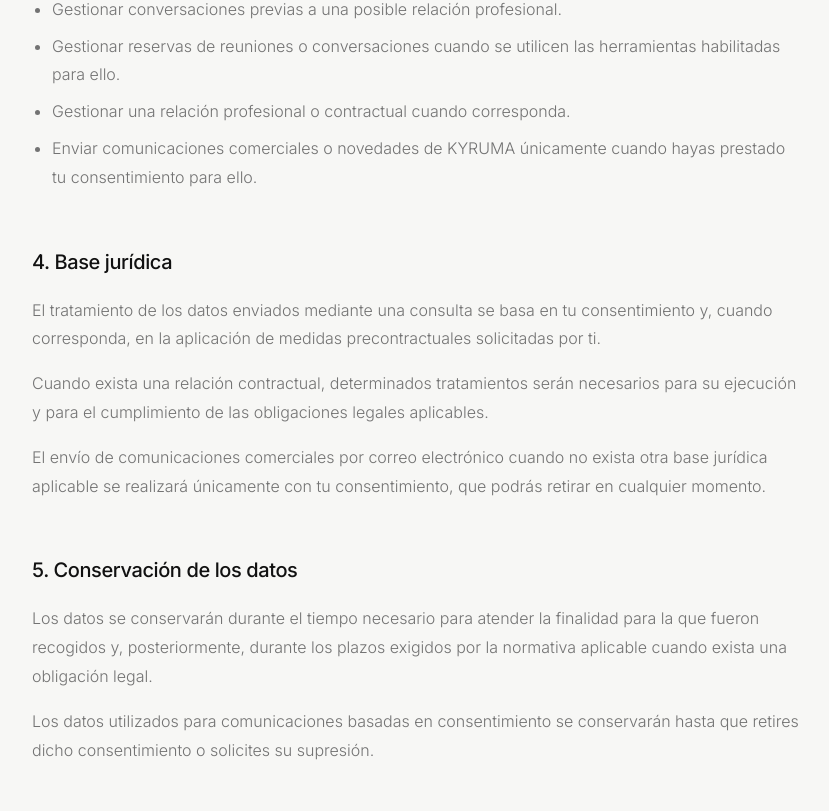
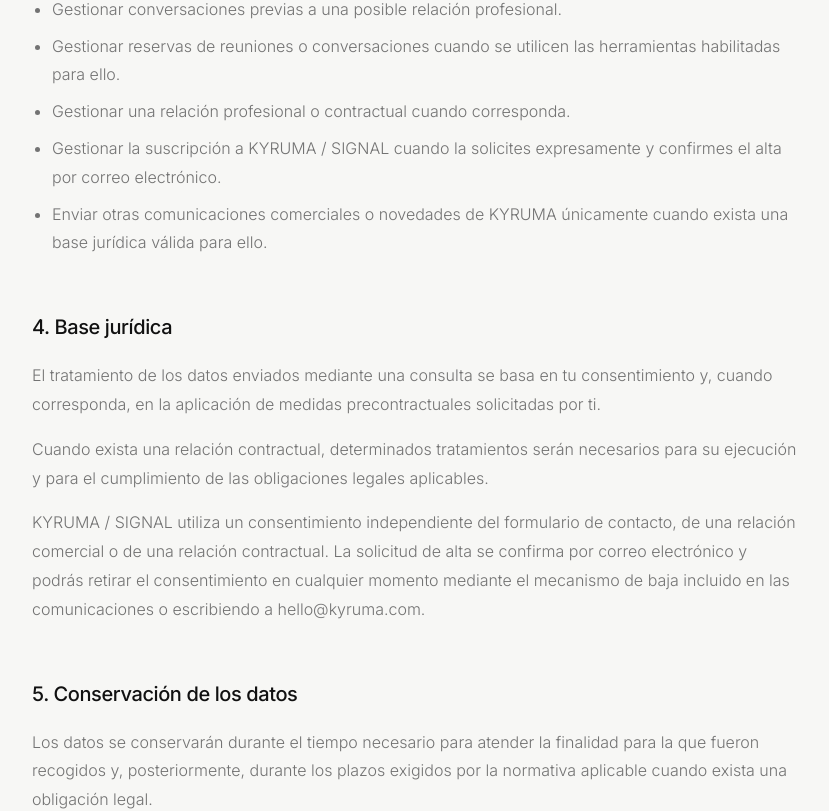
Before and after one commit to kyrumacreative-hub/kyruma-website, a Next.js app: page /privacy in a window 1280 px wide. Shown: the part 1058-1869 px from the top of the page, without its empty margins (224-1053 px from the left). Built offline with nearby package versions, Linux system fonts and the light colour scheme; no server answers.

Commit message:
legal: document independent SIGNAL consent and confirmation flow

```diff
--- a/src/app/privacy/page.tsx
+++ b/src/app/privacy/page.tsx
@@ -89,9 +89,14 @@
                     corresponda.
                   </li>
                   <li>
-                    Enviar comunicaciones comerciales o novedades de KYRUMA
-                    únicamente cuando hayas prestado tu consentimiento para
-                    ello.
+                    Gestionar la suscripción a KYRUMA / SIGNAL cuando la
+                    solicites expresamente y confirmes el alta por correo
+                    electrónico.
+                  </li>
+                  <li>
+                    Enviar otras comunicaciones comerciales o novedades de
+                    KYRUMA únicamente cuando exista una base jurídica válida
+                    para ello.
                   </li>
                 </ul>
               </PrivacySection>
@@ -108,10 +113,12 @@
                   cumplimiento de las obligaciones legales aplicables.
                 </p>
                 <p className="mt-4">
-                  El envío de comunicaciones comerciales por correo electrónico
-                  cuando no exista otra base jurídica aplicable se realizará
-                  únicamente con tu consentimiento, que podrás retirar en
-                  cualquier momento.
+                  KYRUMA / SIGNAL utiliza un consentimiento independiente del
+                  formulario de contacto, de una relación comercial o de una
+                  relación contractual. La solicitud de alta se confirma por
+                  correo electrónico y podrás retirar el consentimiento en
+                  cualquier momento mediante el mecanismo de baja incluido en
+                  las comunicaciones o escribiendo a hello@kyruma.com.
                 </p>
               </PrivacySection>
 
@@ -123,9 +130,11 @@
                   aplicable cuando exista una obligación legal.
                 </p>
                 <p className="mt-4">
-                  Los datos utilizados para comunicaciones basadas en
-                  consentimiento se conservarán hasta que retires dicho
-                  consentimiento o solicites su supresión.
+                  Los datos utilizados para KYRUMA / SIGNAL se conservarán
+                  mientras la suscripción permanezca activa y, tras la baja,
+                  durante el tiempo estrictamente necesario para mantener
+                  evidencia del consentimiento y de su retirada conforme a las
+                  obligaciones aplicables.
                 </p>
               </PrivacySection>
 
@@ -219,7 +228,7 @@
               </PrivacySection>
 
               <p className="border-t border-[var(--border)] pt-8 text-sm text-[var(--muted)]">
-                Última actualización: julio de 2026.
+                Última actualización: octubre de 2026.
               </p>
             </div>
           </div>
```
